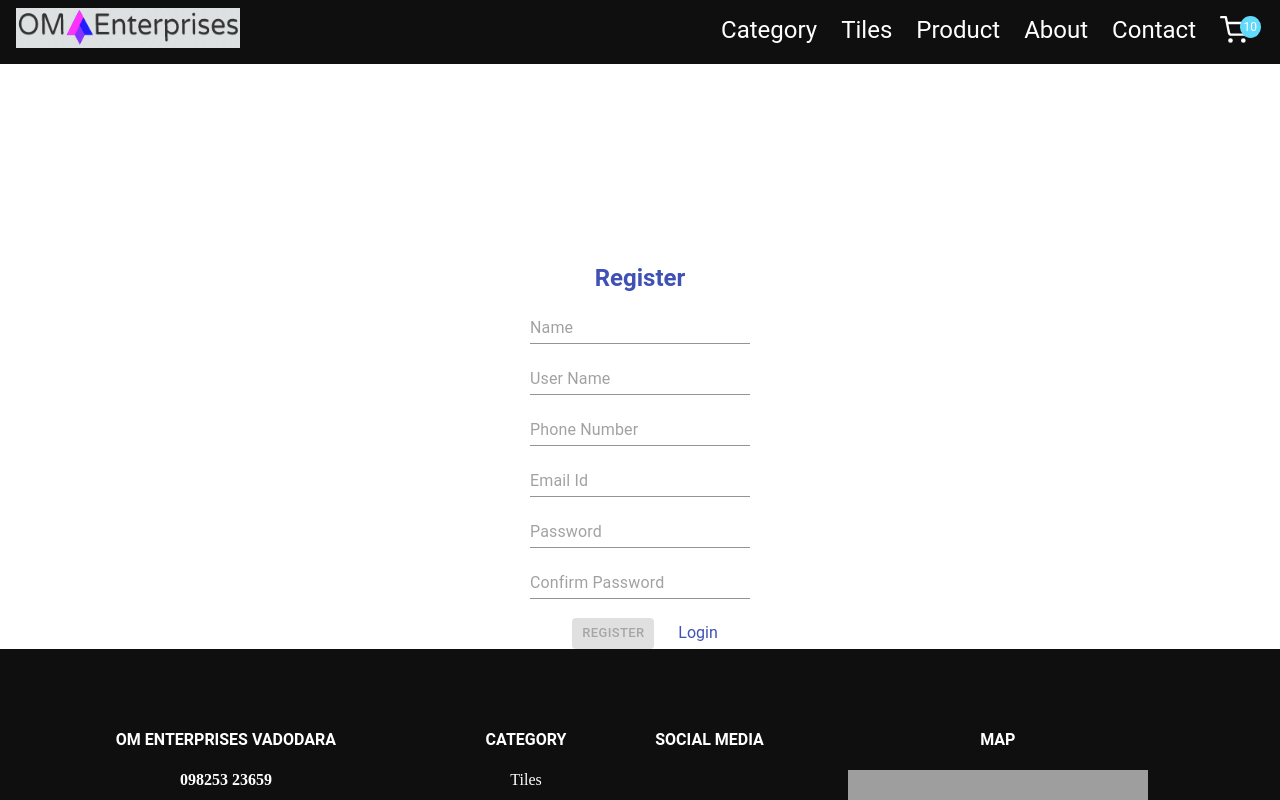
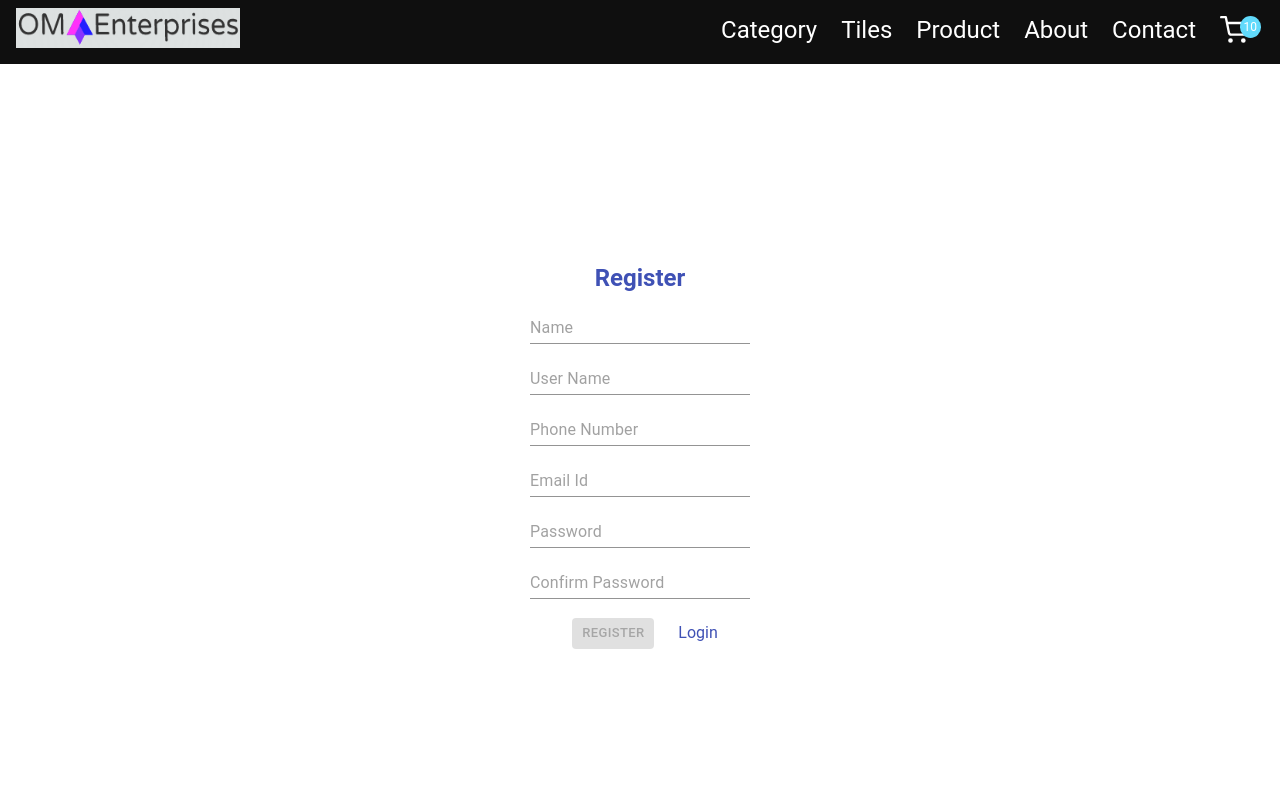
Before and after one commit to Nisarg01-01/SanitaryWare-Website, a React (Create React App) app in the folder frontend/: page /Registration in a window 1280 px wide. Shown: the top 800 px of the page. Built offline with nearby package versions, Linux system fonts and the light colour scheme; grey boxes are pictures that could not be loaded.

Commit message:
Update Registration.js

```diff
--- a/frontend/package.json
+++ b/frontend/package.json
@@ -9,6 +9,7 @@
     "@testing-library/user-event": "^13.5.0",
     "axios": "^1.1.2",
     "bcryptjs": "^2.4.3",
+    "crypto-browserify": "^3.12.0",
     "react": "^18.2.0",
     "react-bootstrap": "^2.5.0",
     "react-dom": "^18.2.0",
--- a/frontend/src/Pages/CSS/Login.css
+++ b/frontend/src/Pages/CSS/Login.css
@@ -1,7 +1,7 @@
 body {
     text-align: center;
     font-family: 'Roboto', sans-serif;
-    background-image: './Images/image1.jpeg';
+    background-image: './frontend/src/Images/image1.jpeg';
   }
 
   .button_style {
@@ -9,10 +9,10 @@ body {
     margin-right: 10px;
   }
 
-  .centerTable {
+  /* .centerTable {
     margin: 0px auto;
   }
-
+   */
   h2 {
       color: #3f51b5;
   }
--- a/frontend/src/Pages/Login.js
+++ b/frontend/src/Pages/Login.js
@@ -41,7 +41,7 @@ export default class Login extends React.Component {
 
   render() {
     return (
-      <div style={{ marginTop: '200px' }}>
+      <div style={{ marginTop: '200px' , marginBottom: '200px'}}>
         <div>
           <h2>Login</h2>
         </div>
--- a/frontend/src/Pages/Registration.js
+++ b/frontend/src/Pages/Registration.js
@@ -41,7 +41,7 @@ export default class Register extends React.Component {
 
   render() {
     return (
-      <div style={{ marginTop: '200px' }}>
+      <div style={{ marginTop: '200px', marginBottom: '200px' }}>
         <div>
           <h2>Register</h2>
         </div>
--- /dev/null
+++ b/package.json
@@ -0,0 +1,5 @@
+{
+  "dependencies": {
+    "crypto": "^1.0.1"
+  }
+}
```
Also changed, not shown: 1 other file (tests, documents, lock files or other folders).
